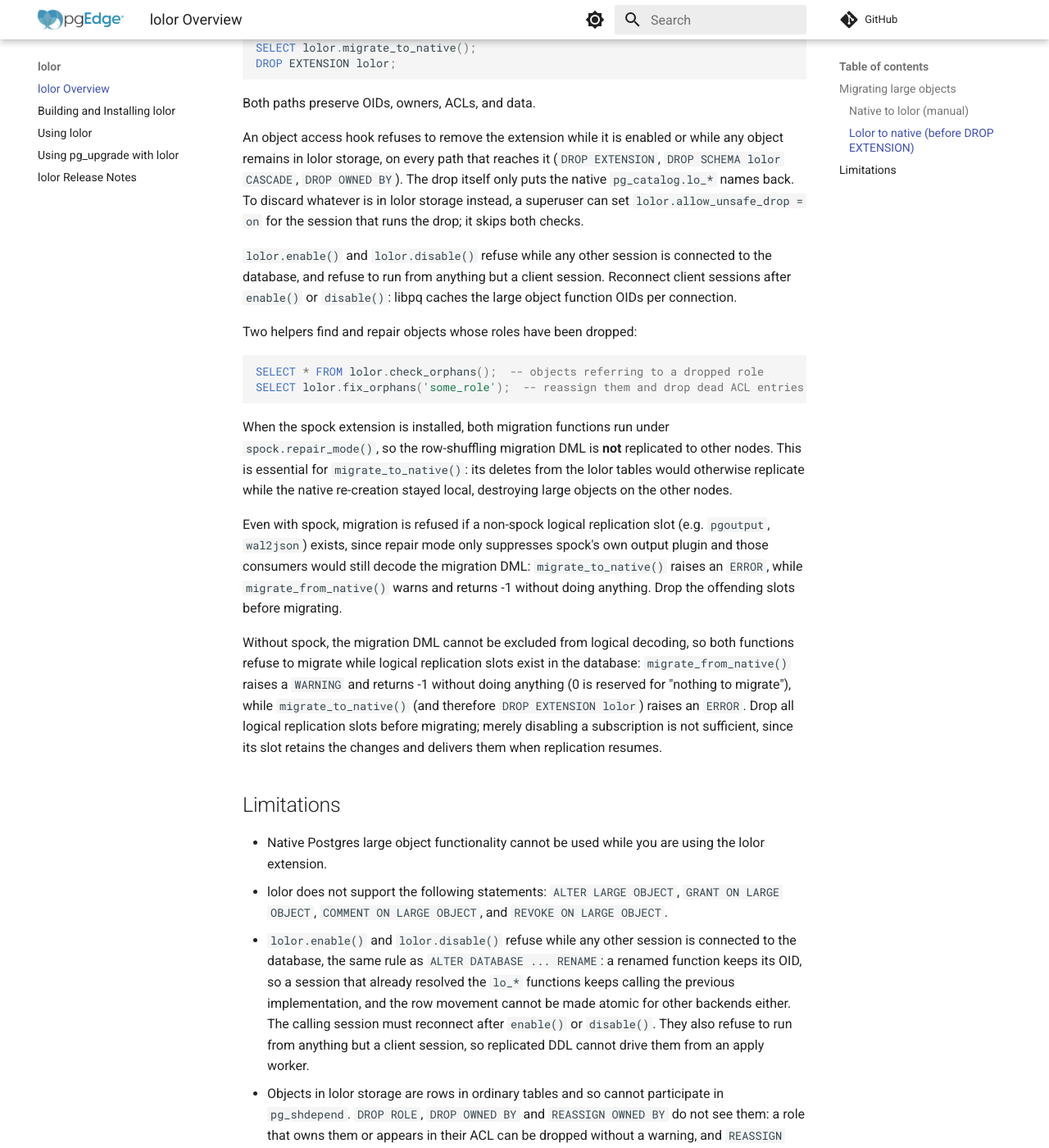
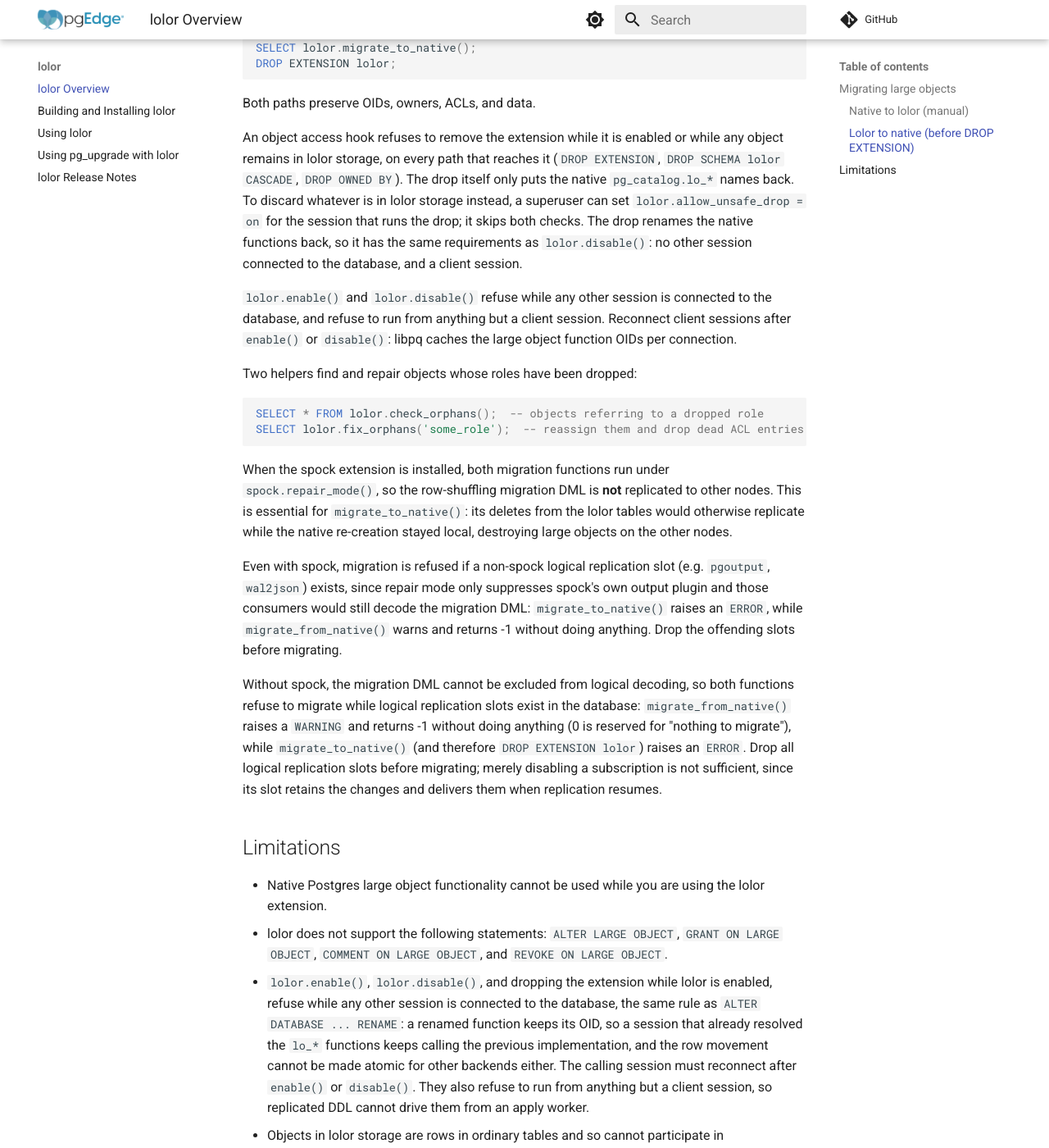
Before and after one commit to pgEdge/lolor, an MkDocs documentation site: the page built from docs/index.md, in a window 1280 px wide and 1400 px high, scrolled down 1239 px. Shown: the whole window at 82% size. Built offline with MkDocs 1.6.1 and Material for MkDocs 9.7.7, drawn with Linux system fonts in a browser that asks for light colours; comment, search, counter and statistics services are not loaded.

Commit message:
Check the drop's own preconditions, and correct the preload wording.
The event trigger that fires for DROP EXTENSION, DROP SCHEMA lolor
CASCADE and DROP OWNED BY calls lolor.disable() to rename the native
functions back.  disable() refuses while other sessions are connected,
because a renamed function keeps its OID and other sessions keep calling
the previous implementation, and refuses to run outside a client
session.  The drop therefore inherited both requirements but reported a
refusal as a failure to disable.  Check them in the trigger first, under
the drop's own name, only while lolor is enabled since a disabled drop
renames nothing, and document that dropping the extension has the same
requirements as disable().

The documentation said every lo_* call refuses when lolor is loaded on
demand.  Only loading the library does: CREATE EXTENSION lolor, LOAD
'lolor' and the first call that reaches one of lolor's functions.  The
native pg_catalog.lo_* functions are unaffected while lolor is not
installed or is disabled.

t/008 now asserts the drop refusal, and waits for the background
session's backend to exit before calling disable(); a backend that was
still shutting down could be counted as a connected session.

```diff
--- a/docs/index.md
+++ b/docs/index.md
@@ -57,7 +57,9 @@ while any object remains in lolor storage, on every path that reaches it
 (`DROP EXTENSION`, `DROP SCHEMA lolor CASCADE`, `DROP OWNED BY`). The drop
 itself only puts the native `pg_catalog.lo_*` names back. To discard whatever
 is in lolor storage instead, a superuser can set `lolor.allow_unsafe_drop = on`
-for the session that runs the drop; it skips both checks.
+for the session that runs the drop; it skips both checks. The drop renames the
+native functions back, so it has the same requirements as `lolor.disable()`:
+no other session connected to the database, and a client session.
 
 `lolor.enable()` and `lolor.disable()` refuse while
 any other session is connected to the database, and refuse to run from
@@ -96,7 +98,7 @@ retains the changes and delivers them when replication resumes.
 
 - Native Postgres large object functionality cannot be used while you are using the lolor extension.
 - lolor does not support the following statements: `ALTER LARGE OBJECT`, `GRANT ON LARGE OBJECT`, `COMMENT ON LARGE OBJECT`, and `REVOKE ON LARGE OBJECT`.
-- `lolor.enable()` and `lolor.disable()` refuse while any other session is connected to the database, the same rule as `ALTER DATABASE ... RENAME`: a renamed function keeps its OID, so a session that already resolved the `lo_*` functions keeps calling the previous implementation, and the row movement cannot be made atomic for other backends either. The calling session must reconnect after `enable()` or `disable()`. They also refuse to run from anything but a client session, so replicated DDL cannot drive them from an apply worker.
+- `lolor.enable()`, `lolor.disable()`, and dropping the extension while lolor is enabled, refuse while any other session is connected to the database, the same rule as `ALTER DATABASE ... RENAME`: a renamed function keeps its OID, so a session that already resolved the `lo_*` functions keeps calling the previous implementation, and the row movement cannot be made atomic for other backends either. The calling session must reconnect after `enable()` or `disable()`. They also refuse to run from anything but a client session, so replicated DDL cannot drive them from an apply worker.
 - Objects in lolor storage are rows in ordinary tables and so cannot participate in `pg_shdepend`. `DROP ROLE`, `DROP OWNED BY` and `REASSIGN OWNED BY` do not see them: a role that owns them or appears in their ACL can be dropped without a warning, and `REASSIGN OWNED` / `DROP OWNED` leave them untouched. Before dropping a role, run `REASSIGN OWNED BY` or `DROP OWNED BY` in each database that has lolor, then `DROP ROLE`. Afterwards run `lolor.check_orphans()` in each such database and repair anything it reports with `lolor.fix_orphans(new_owner)`; `lolor.migrate_to_native()` refuses while orphans exist.
 - Role OIDs come from a cluster-wide counter that wraps around, so a new role can receive a dropped role's OID and silently become the owner or grantee of that role's orphaned objects. This cannot be detected after the fact, which is another reason to run `lolor.check_orphans()` promptly after dropping roles.
 - Large object migration is node-local. Native large objects live in `pg_catalog.pg_largeobject`, which is never replicated, so each node holds an independent set and `migrate_from_native()` migrates only the local node's objects; with spock installed, the migration DML runs in repair mode and is not replicated. Run the migration on every node that holds native large objects — for example with `spock.replicate_ddl('SELECT lolor.migrate_from_native()')`, which queues the command so that each node executes it locally. Migrated objects keep their original native OIDs, which are not node-encoded: if different nodes hold different objects under the same OID, the nodes' lolor contents will diverge and later replicated changes to those objects can conflict. Newly created large objects are collision-free, since new OIDs are node-encoded via `lolor.node` and checked against existing rows.
```
Also changed, not shown: README.md (+5 -4 lines), docs/install_configure.md (+1 -1 lines), docs/lolor_release_notes.md (+2 -2 lines), docs/pg_upgrade_with_lolor.md (+1 -1 lines), 2 other files.
